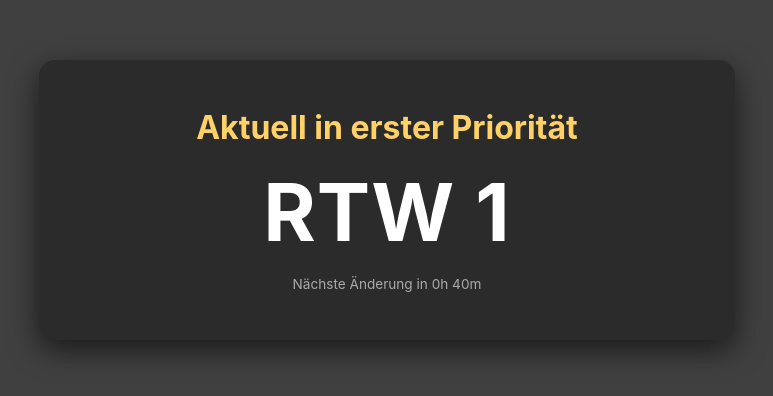
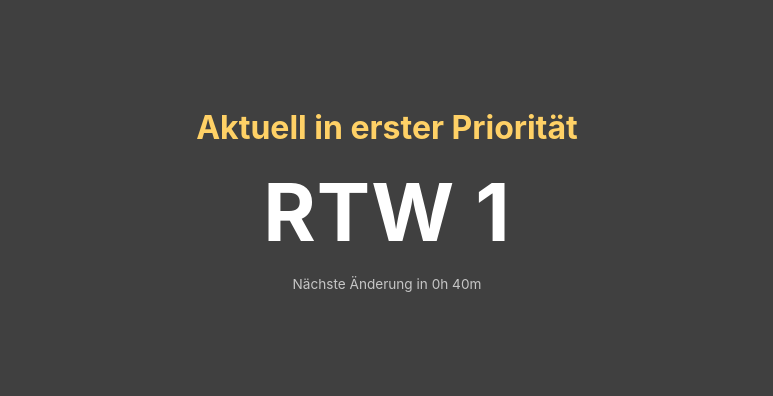
Before and after one commit to Gonzsalis/RTW-plan, a plain HTML site: page index.html in a window 1280 px wide. Shown: the part 200-596 px from the top of the page, without its empty margins (253-1026 px from the left). Drawn offline with Linux system fonts and the light colour scheme.

Commit message:
Update index.html

```diff
--- a/index.html
+++ b/index.html
@@ -7,10 +7,10 @@
   <style>
     :root{--bg:#404040;--accent:#ffd166;color-scheme: dark}
     html,body{height:100%;margin:0;font-family:Inter,Segoe UI,Helvetica,Arial,sans-serif;background:var(--bg);display:grid;place-items:center}
-    .card{background:#2b2b2b;padding:3rem;border-radius:16px;box-shadow:0 10px 30px rgba(0,0,0,0.6);min-width:600px;text-align:center}
+    .card{background:#404040;min-width:600px;text-align:center}
     h1{margin:0 0 1rem;font-size:clamp(1.2rem,3vw,2rem);color:var(--accent)}
     .status{font-size:clamp(2rem,7vw,5rem);font-weight:700;letter-spacing:1px;color:#ffffff}
-    footer{margin-top:1rem;font-size:0.85rem;opacity:0.7;color:#e0e0e0}
+    footer{margin-top:1rem;font-size:0.85rem;opacity:0.7;color:18:48 30.09.2025}
   </style>
 </head>
 <body>
```
